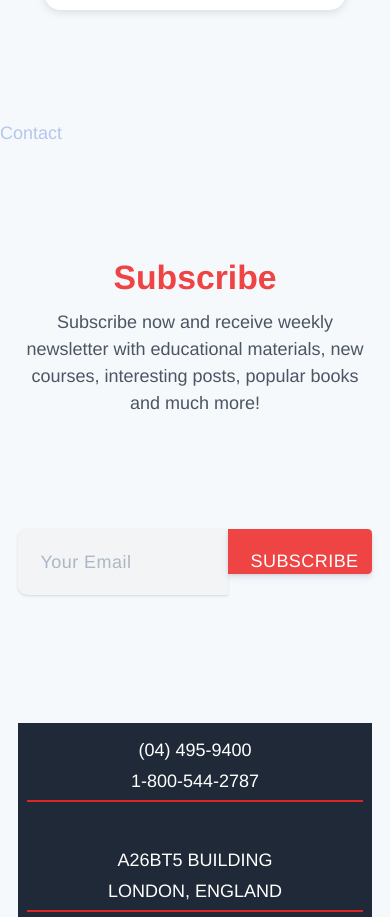
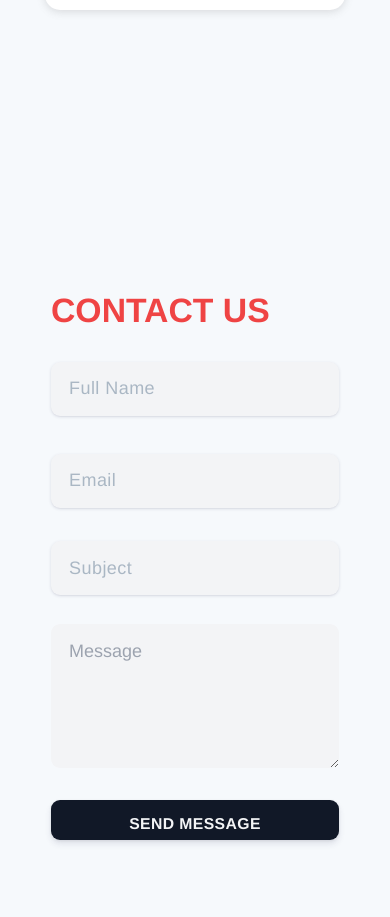
Before and after one commit to MushfikYeasirPk/our-solve-client, a React (Vite) app: page / in a window 390 px wide. Shown: the part 6402-7319 px from the top of the page. Built offline with nearby package versions, Linux system fonts and the light colour scheme; no server answers; a small style sheet from the web is missing.

Commit message:
contact page

```diff
--- a/src/Components/Contact/Contact.jsx
+++ b/src/Components/Contact/Contact.jsx
@@ -1,227 +1,196 @@
-// import React, { useRef, useState } from "react";
-// import Swal from "sweetalert2";
-// import { FontAwesomeIcon } from "@fortawesome/react-fontawesome";
-// import {
-// 	faLocationDot,
-// 	faEnvelope,
-// 	faPhone,
-// 	faCircle,
-// } from "@fortawesome/free-solid-svg-icons";
-// import {
-// 	faFacebook,
-// 	faPinterest,
-// 	faTwitter,
-// } from "@fortawesome/free-brands-svg-icons";
-// import { useForm } from "react-hook-form";
-// import axios from "axios";
-// import LoadingOverlay from "../Loading/LoadingOverlay";
+import React, { useRef, useState } from "react";
+import Swal from "sweetalert2";
 
-// const Contact = () => {
-// 	const { register, handleSubmit, reset } = useForm();
-// 	const [submitting, setSubmitting] = useState(false);
-// 	const onSubmit = ({ userName, email, subject, message }) => {
-// 		const data = {
-// 			userName,
-// 			email,
-// 			subject,
-// 			message,
-// 			submitTime: new Date(),
-// 		};
-// 		setSubmitting(true);
-// 		axios
-// 			.post(`https://fierce-caverns-90976.herokuapp.com/email`, data)
-// 			.then(function(response) {
-// 				setSubmitting(false);
-// 				Swal.fire({
-// 					icon: "success",
-// 					title: "Your Mail Sent Successfully",
-// 					showConfirmButton: true,
-// 					timer: 1500,
-// 				});
-// 				reset();
-// 			})
-// 			.catch(function(error) {
-// 				console.log(error);
-// 			});
-// 	};
-// 	return (
-// 		<div
-// 			className='max-w-screen-xl mt-24 px-6 grid gap-8
-//     grid-cols-1
-//     md:grid-cols-1
-//     xl:grid-cols-2
-//     lg:grid-cols-2
-//     md:px-16
-//     lg:px-16
-//     xl:px-16
-//     py-16
-//     mx-auto
-//     text-gray-900'>
-// 			<form onSubmit={handleSubmit(onSubmit)} method='post'>
-// 				<div>
-// 					<h1 className='text-left text-3xl uppercase font-semibold md:mb-9 mb-5 text-red-500'>
-// 						Contact Us
-// 					</h1>
-// 				</div>
-// 				<div className='grid grid-cols-1 md:grid-cols-2 gap-2'>
-// 					<div className='text-left'>
-// 						<input
-// 							className='w-full bg-gray-100 text-gray-900 mt-2 py-3 px-4 rounded-lg'
-// 							type='text'
-// 							placeholder='Full Name'
-// 							{...register("userName", { required: true })}
-// 						/>
-// 					</div>
-// 					<div className='text-left'>
-// 						<input
-// 							className='w-full bg-gray-100 text-gray-900 mt-2 py-3 px-4 rounded-lg'
-// 							type='email'
-// 							placeholder='Email'
-// 							{...register("email", { required: true })}
-// 						/>
-// 					</div>
-// 				</div>
-// 				<div className='mt-3 text-left'>
-// 					<input
-// 						className='w-full bg-gray-100 text-gray-900 mt-2 py-3 px-4 rounded-lg'
-// 						type='text'
-// 						placeholder='Subject'
-// 						{...register("subject", { required: true })}
-// 					/>
-// 				</div>
-// 				<div className='mt-3 text-left'>
-// 					<textarea
-// 						className='w-full h-32 bg-gray-100 text-gray-900 mt-2 py-3 px-4 rounded-lg'
-// 						placeholder='Message'
-// 						{...register("message", { required: true })}></textarea>
-// 				</div>
-// 				<div className='mt-3 text-left'>
-// 					<button
-// 						className='uppercase text-sm tracking-wide bg-gray-900 text-gray-100 py-3 px-4 hover:bg-gray-800 rounded-lg w-64'
-// 						type='submit'>
-// 						Send Message
-// 					</button>
-// 				</div>
-// 			</form>
-// 			<div
-// 				className='bg-white py-12
-//       mt-6
-//       mx-4
-//       lg:mx-20
-//       xl:mx-20
-//       md:mx-20
-//       lg:mt-0
-//       xl:mt-0
-//       md:mt-0
-//       rounded-lg
-//       drop-shadow-2xl'>
-// 				<div className='text-left px-16'>
-// 					<div className='flex items-baseline'>
-// 						<div>
-// 							<FontAwesomeIcon
-// 								className='text-lg text-red-500 pr-4'
-// 								icon={faLocationDot}
-// 							/>
-// 						</div>
-// 						<div>
-// 							<h2 className='text-lg font-bold'>New York Office</h2>
-// 							<span className='text-sm'>
-// 								Maypole Crescent 70-80 Upper St Norwich NR2 1LT
-// 							</span>
-// 						</div>
-// 					</div>
-// 				</div>
-// 				<div className='text-left px-16 mt-10'>
-// 					<div className='flex items-baseline'>
-// 						<div>
-// 							<FontAwesomeIcon
-// 								className='text-lg text-red-500 pr-4'
-// 								icon={faEnvelope}
-// 							/>
-// 						</div>
-// 						<div>
-// 							<h2 className='text-lg font-bold'>Email Us Directly</h2>
-// 							<span className='text-sm'>
-// 								support@eduBuddies.com <br />
-// 								info@eduBuddies.com
-// 							</span>
-// 						</div>
-// 					</div>
-// 				</div>
-// 				<div className='text-left px-16 mt-10'>
-// 					<div className='flex items-baseline'>
-// 						<div>
-// 							<FontAwesomeIcon
-// 								className='text-lg text-red-500 pr-4'
-// 								icon={faPhone}
-// 							/>
-// 						</div>
-// 						<div>
-// 							<h2 className='text-lg font-bold'>Phone</h2>
-// 							<span className='text-sm'>
-// 								+(224) 762 442 32 <br />
-// 								+(426) 742 26 44
-// 							</span>
-// 						</div>
-// 					</div>
-// 				</div>
-// 				<div className='text-left px-16 mt-10'>
-// 					<div className='flex items-baseline'>
-// 						<FontAwesomeIcon
-// 							className='text-lg text-white pr-4'
-// 							icon={faCircle}
-// 						/>
-// 						<div>
-// 							<h2 className='text-lg font-bold'>FOLLOW US</h2>
-// 							<div className='mt-4 flex gap-3'>
-// 								<a
-// 									href='https://img.freepik.com/free-photo/pile-3d-facebook-logos_1379-875.jpg?w=740'
-// 									target='_blank'
-// 									rel='noopener noreferrer'
-// 									class='bg-blue-300 hover:bg-blue-500 px-3 py-2 text-white inline-flex items-center space-x-2 rounded'>
-// 									<FontAwesomeIcon
-// 										className='text-xl text-white'
-// 										icon={faFacebook}
-// 									/>
-// 								</a>
-// 								<a
-// 									href='https://img.freepik.com/free-photo/pile-3d-twitter-logos_1379-879.jpg?w=740'
-// 									target='_blank'
-// 									rel='noopener noreferrer'
-// 									class='bg-cyan-200 hover:bg-cyan-400 px-3 py-2 text-white inline-flex items-center space-x-2 rounded'>
-// 									<FontAwesomeIcon
-// 										className='text-xl text-white'
-// 										icon={faTwitter}
-// 									/>
-// 								</a>
-// 								<a
-// 									href='https://img.freepik.com/free-photo/pile-3d-pinterest-logos_1379-877.jpg?w=740'
-// 									target='_blank'
-// 									rel='noopener noreferrer'
-// 									class='bg-rose-300 hover:bg-rose-500 px-3 py-2 text-white inline-flex items-center space-x-2 rounded'>
-// 									<FontAwesomeIcon
-// 										className='text-xl text-white'
-// 										icon={faPinterest}
-// 									/>
-// 								</a>
-// 							</div>
-// 						</div>
-// 					</div>
-// 				</div>
-// 			</div>
-// 			{submitting && <LoadingOverlay />}
-// 		</div>
-// 	);
-// };
+import { useForm } from "react-hook-form";
+import axios from "axios";
 
-// export default Contact;
 
-import React from 'react'
+const Contact = () => {
+	const { register, handleSubmit, reset } = useForm();
+	const [submitting, setSubmitting] = useState(false);
+	const onSubmit = ({ userName, email, subject, message }) => {
+		const data = {
+			userName,
+			email,
+			subject,
+			message,
+			submitTime: new Date(),
+		};
+		setSubmitting(true);
+		axios
+			.post(`https://fierce-caverns-90976.herokuapp.com/email`, data)
+			.then(function(response) {
+				setSubmitting(false);
+				Swal.fire({
+					icon: "success",
+					title: "Your Mail Sent Successfully",
+					showConfirmButton: true,
+					timer: 1500,
+				});
+				reset();
+			})
+			.catch(function(error) {
+				console.log(error);
+			});
+	};
+	return (
+		<div
+			className='max-w-screen-xl mt-24 px-6 grid gap-8
+    grid-cols-1
+    md:grid-cols-1
+    xl:grid-cols-2
+    lg:grid-cols-2
+    md:px-16
+    lg:px-16
+    xl:px-16
+    py-16
+    mx-auto
+    text-gray-900'>
+			<form onSubmit={handleSubmit(onSubmit)} method='post'>
+				<div>
+					<h1 className='text-left text-3xl uppercase font-semibold md:mb-9 mb-5 text-red-500'>
+						Contact Us
+					</h1>
+				</div>
+				<div className='grid grid-cols-1 md:grid-cols-2 gap-2'>
+					<div className='text-left'>
+						<input
+							className='w-full bg-gray-100 text-gray-900 mt-2 py-3 px-4 rounded-lg'
+							type='text'
+							placeholder='Full Name'
+							{...register("userName", { required: true })}
+						/>
+					</div>
+					<div className='text-left'>
+						<input
+							className='w-full bg-gray-100 text-gray-900 mt-2 py-3 px-4 rounded-lg'
+							type='email'
+							placeholder='Email'
+							{...register("email", { required: true })}
+						/>
+					</div>
+				</div>
+				<div className='mt-3 text-left'>
+					<input
+						className='w-full bg-gray-100 text-gray-900 mt-2 py-3 px-4 rounded-lg'
+						type='text'
+						placeholder='Subject'
+						{...register("subject", { required: true })}
+					/>
+				</div>
+				<div className='mt-3 text-left'>
+					<textarea
+						className='w-full h-32 bg-gray-100 text-gray-900 mt-2 py-3 px-4 rounded-lg'
+						placeholder='Message'
+						{...register("message", { required: true })}></textarea>
+				</div>
+				<div className='mt-3 text-left'>
+					<button
+						className='uppercase text-sm tracking-wide bg-gray-900 text-gray-100 py-3 px-4 hover:bg-gray-800 rounded-lg w-64'
+						type='submit'>
+						Send Message
+					</button>
+				</div>
+			</form>
+			<div
+				className='bg-white py-12
+      mt-6
+      mx-4
+      lg:mx-20
+      xl:mx-20
+      md:mx-20
+      lg:mt-0
+      xl:mt-0
+      md:mt-0
+      rounded-lg
+      drop-shadow-2xl'>
+				<div className='text-left px-16'>
+					<div className='flex items-baseline'>
+						<div>
+              <svg className='text-lg text-red-500 pr-4' xmlns="http://www.w3.org/2000/svg" height="1em" viewBox="0 0 384 512"><path d="M215.7 499.2C267 435 384 279.4 384 192C384 86 298 0 192 0S0 86 0 192c0 87.4 117 243 168.3 307.2c12.3 15.3 35.1 15.3 47.4 0zM192 128a64 64 0 1 1 0 128 64 64 0 1 1 0-128z"/></svg>
+						</div>
+						<div>
+							<h2 className='text-lg font-bold'>New York Office</h2>
+							<span className='text-sm'>
+								Maypole Crescent 70-80 Upper St Norwich NR2 1LT
+							</span>
+						</div>
+					</div>
+				</div>
+				<div className='text-left px-16 mt-10'>
+					<div className='flex items-baseline'>
+						<div>
+              <svg className='text-lg text-red-500 pr-4' xmlns="http://www.w3.org/2000/svg" height="1em" viewBox="0 0 512 512"><path d="M64 112c-8.8 0-16 7.2-16 16v22.1L220.5 291.7c20.7 17 50.4 17 71.1 0L464 150.1V128c0-8.8-7.2-16-16-16H64zM48 212.2V384c0 8.8 7.2 16 16 16H448c8.8 0 16-7.2 16-16V212.2L322 328.8c-38.4 31.5-93.7 31.5-132 0L48 212.2zM0 128C0 92.7 28.7 64 64 64H448c35.3 0 64 28.7 64 64V384c0 35.3-28.7 64-64 64H64c-35.3 0-64-28.7-64-64V128z"/></svg>
+						</div>
+						<div>
+							<h2 className='text-lg font-bold'>Email Us Directly</h2>
+							<span className='text-sm'>
+								support@eduBuddies.com <br />
+								info@eduBuddies.com
+							</span>
+						</div>
+					</div>
+				</div>
+				<div className='text-left px-16 mt-10'>
+					<div className='flex items-baseline'>
+						<div>
+              <svg className='text-lg text-red-500 pr-4' xmlns="http://www.w3.org/2000/svg" height="1em" viewBox="0 0 512 512"><path d="M164.9 24.6c-7.7-18.6-28-28.5-47.4-23.2l-88 24C12.1 30.2 0 46 0 64C0 311.4 200.6 512 448 512c18 0 33.8-12.1 38.6-29.5l24-88c5.3-19.4-4.6-39.7-23.2-47.4l-96-40c-16.3-6.8-35.2-2.1-46.3 11.6L304.7 368C234.3 334.7 177.3 277.7 144 207.3L193.3 167c13.7-11.2 18.4-30 11.6-46.3l-40-96z"/></svg>
+						</div>
+						<div>
+							<h2 className='text-lg font-bold'>Phone</h2>
+							<span className='text-sm'>
+								+(224) 762 442 32 <br />
+								+(426) 742 26 44
+							</span>
+						</div>
+					</div>
+				</div>
+				<div className='text-left px-16 mt-10'>
+					<div className='flex items-baseline'>
 
-function Contact() {
-  return (
-	<div>Contact</div>
-  )
-}
+            <svg className='text-lg text-white pr-4' xmlns="http://www.w3.org/2000/svg" height="1em" viewBox="0 0 512 512"><path d="M464 256A208 208 0 1 0 48 256a208 208 0 1 0 416 0zM0 256a256 256 0 1 1 512 0A256 256 0 1 1 0 256z"/></svg>
+						<div>
+							<h2 className='text-lg font-bold'>FOLLOW US</h2>
+							<div className='mt-4 flex gap-3'>
+								<a
+									href='https://img.freepik.com/free-photo/pile-3d-facebook-logos_1379-875.jpg?w=740'
+									target='_blank'
+									rel='noopener noreferrer'
+									class='bg-blue-300 hover:bg-blue-500 px-3 py-2 text-white inline-flex items-center space-x-2 rounded'>
+                  <svg className='text-xl text-white' xmlns="http://www.w3.org/2000/svg" height="1em" viewBox="0 0 512 512"><path d="M504 256C504 119 393 8 256 8S8 119 8 256c0 123.78 90.69 226.38 209.25 245V327.69h-63V256h63v-54.64c0-62.15 37-96.48 93.67-96.48 27.14 0 55.52 4.84 55.52 4.84v61h-31.28c-30.8 0-40.41 19.12-40.41 38.73V256h68.78l-11 71.69h-57.78V501C413.31 482.38 504 379.78 504 256z"/></svg>
+								</a>
+								<a
+									href='https://img.freepik.com/free-photo/pile-3d-twitter-logos_1379-879.jpg?w=740'
+									target='_blank'
+									rel='noopener noreferrer'
+									class='bg-cyan-200 hover:bg-cyan-400 px-3 py-2 text-white inline-flex items-center space-x-2 rounded'>
+                  <svg className='text-xl text-white' xmlns="http://www.w3.org/2000/svg" height="1em" viewBox="0 0 512 512"><path d="M459.37 151.716c.325 4.548.325 9.097.325 13.645 0 138.72-105.583 298.558-298.558 298.558-59.452 0-114.68-17.219-161.137-47.106 8.447.974 16.568 1.299 25.34 1.299 49.055 0 94.213-16.568 130.274-44.832-46.132-.975-84.792-31.188-98.112-72.772 6.498.974 12.995 1.624 19.818 1.624 9.421 0 18.843-1.3 27.614-3.573-48.081-9.747-84.143-51.98-84.143-102.985v-1.299c13.969 7.797 30.214 12.67 47.431 13.319-28.264-18.843-46.781-51.005-46.781-87.391 0-19.492 5.197-37.36 14.294-52.954 51.655 63.675 129.3 105.258 216.365 109.807-1.624-7.797-2.599-15.918-2.599-24.04 0-57.828 46.782-104.934 104.934-104.934 30.213 0 57.502 12.67 76.67 33.137 23.715-4.548 46.456-13.32 66.599-25.34-7.798 24.366-24.366 44.833-46.132 57.827 21.117-2.273 41.584-8.122 60.426-16.243-14.292 20.791-32.161 39.308-52.628 54.253z"/></svg>
+								</a>
+								<a
+									href='https://img.freepik.com/free-photo/pile-3d-pinterest-logos_1379-877.jpg?w=740'
+									target='_blank'
+									rel='noopener noreferrer'
+									class='bg-rose-300 hover:bg-rose-500 px-3 py-2 text-white inline-flex items-center space-x-2 rounded'>
+                  <svg className='text-xl text-white' xmlns="http://www.w3.org/2000/svg" height="1em" viewBox="0 0 496 512"><path d="M496 256c0 137-111 248-248 248-25.6 0-50.2-3.9-73.4-11.1 10.1-16.5 25.2-43.5 30.8-65 3-11.6 15.4-59 15.4-59 8.1 15.4 31.7 28.5 56.8 28.5 74.8 0 128.7-68.8 128.7-154.3 0-81.9-66.9-143.2-152.9-143.2-107 0-163.9 71.8-163.9 150.1 0 36.4 19.4 81.7 50.3 96.1 4.7 2.2 7.2 1.2 8.3-3.3.8-3.4 5-20.3 6.9-28.1.6-2.5.3-4.7-1.7-7.1-10.1-12.5-18.3-35.3-18.3-56.6 0-54.7 41.4-107.6 112-107.6 60.9 0 103.6 41.5 103.6 100.9 0 67.1-33.9 113.6-78 113.6-24.3 0-42.6-20.1-36.7-44.8 7-29.5 20.5-61.3 20.5-82.6 0-19-10.2-34.9-31.4-34.9-24.9 0-44.9 25.7-44.9 60.2 0 22 7.4 36.8 7.4 36.8s-24.5 103.8-29 123.2c-5 21.4-3 51.6-.9 71.2C65.4 450.9 0 361.1 0 256 0 119 111 8 248 8s248 111 248 248z"/></svg>
+								</a>
+							</div>
+						</div>
+					</div>
+				</div>
+			</div>
+			{submitting }
+		</div>
+	);
+};
 
-export default Contact
+export default Contact;
+
+// import React from 'react'
+
+// function Contact() {
+//   return (
+// 	<div>Contact</div>
+//   )
+// }
+
+// export default Contact
```
